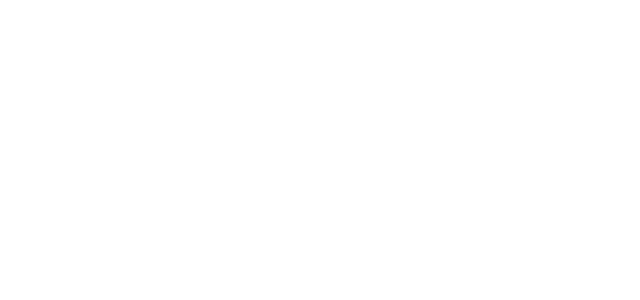
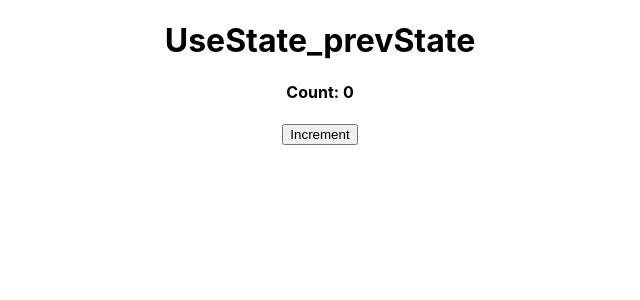
Before and after one commit to MehediMashfan086/react-hooks, a React (Create React App) app: page /usestate-prevstate in a window 1280 px wide. Before the commit this address had no page. Shown: the top 300 px of the page, without its empty margins (320-960 px from the left). Built offline with nearby package versions, Linux system fonts and the light colour scheme.

Commit message:
feat(useState-prevState): create an example for using useState prevState hooks in react

```diff
--- a/src/App.js
+++ b/src/App.js
@@ -1,6 +1,7 @@
 import './App.css';
 import { BrowserRouter, Routes, Route } from'react-router-dom';
 import UseState from './components/UseState';
+import UseState_prevState from './components/UseState_prevState';
 
 function App() {
   return (
@@ -9,6 +10,7 @@ function App() {
       <Routes>
         <Route path="/" element={<UseState />} />
         <Route path="/usestate" element={<UseState />} />
+        <Route path="/usestate-prevstate" element={<UseState_prevState />} />
       </Routes>
       </BrowserRouter>
     </div>
--- /dev/null
+++ b/src/components/UseState_prevState.jsx
@@ -0,0 +1,20 @@
+import React, { useState } from 'react'
+
+const UseState_prevState = () => {
+    const[count, setCount] = useState(0)
+
+    const incrementTen = () => {
+        for(let i=0; i<10; i++){
+            setCount(prevState => prevState + 1)
+        }
+    }
+  return (
+    <div>
+        <h1>UseState_prevState</h1>
+        <h4>Count: {count}</h4>
+        <button onClick={() => incrementTen()}>Increment</button>
+    </div>
+  )
+}
+
+export default UseState_prevState
```
